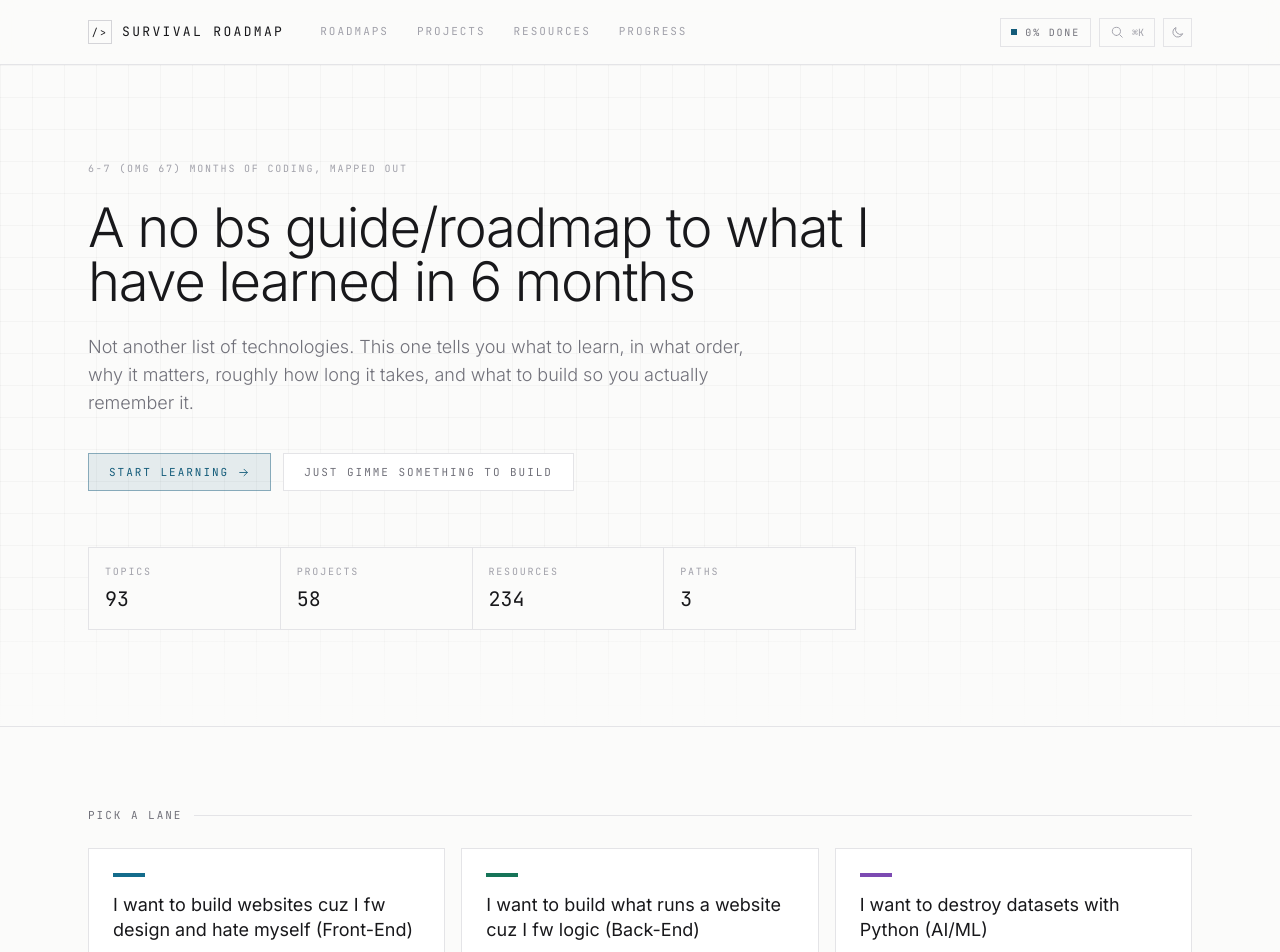
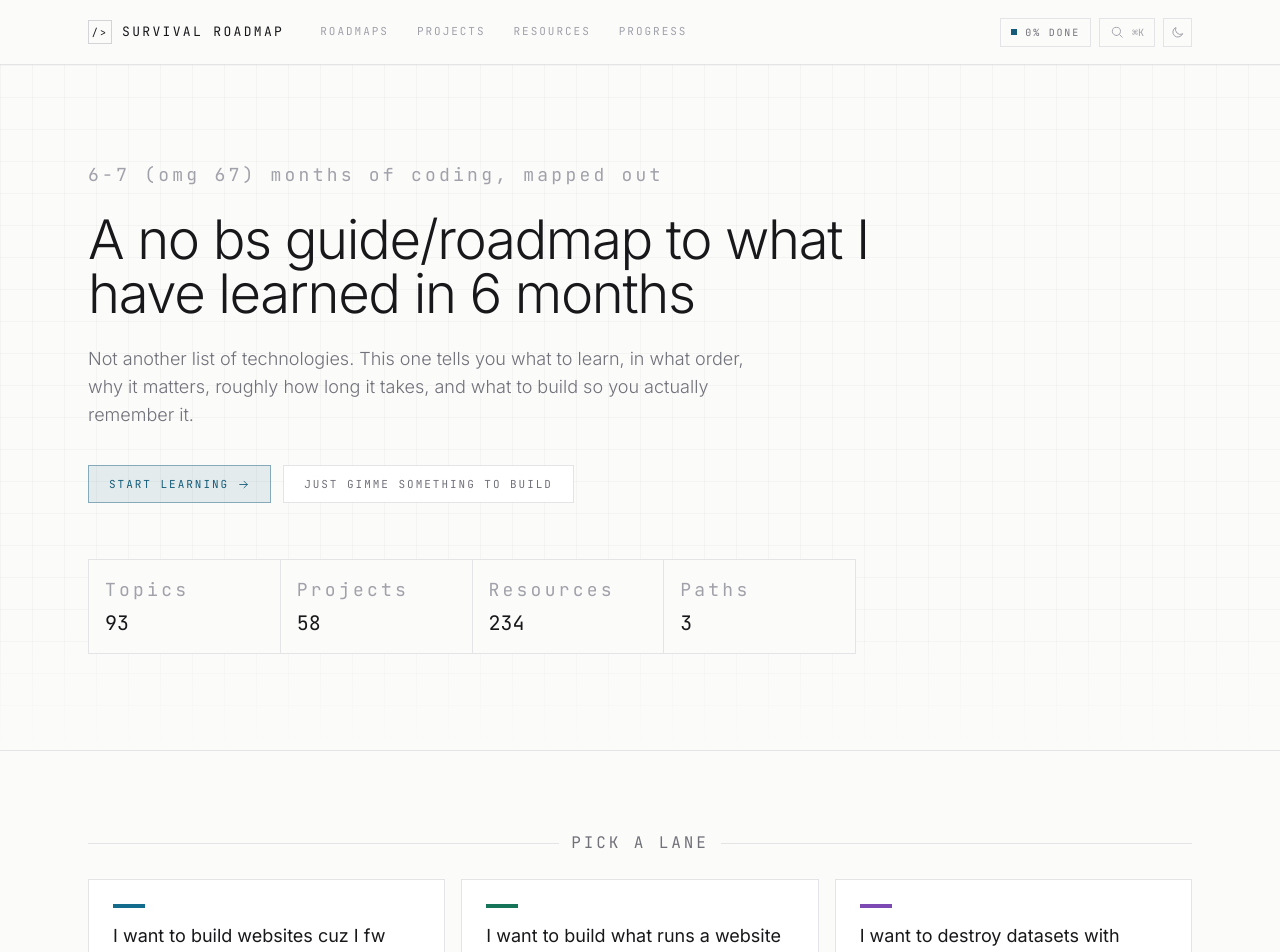
Before and after one commit to aaliyann-exe/coding-survival-roadmap, a Vue app: page / in a window 1280 px wide. Shown: the top 952 px of the page. Built offline with nearby package versions, Linux system fonts and the light colour scheme.

Commit message:
css tweaks

```diff
--- a/src/data/advice.ts
+++ b/src/data/advice.ts
@@ -3,16 +3,16 @@ import type { AdviceCard } from "./types";
 /** The original three advice cards, kept exactly as written. */
 export const generalAdvice: AdviceCard[] = [
   {
-    title: "Embrace the struggle",
-    body: "Learning to code is non-linear. Feeling stuck is a natural part of developing neural pathways for logic, not a sign of lack of ability.",
+    title: "Embrace the ragrra",
+    body: "Trust, seeing hundreds of errors is not only normal, it's good. The more you're stuck on something, the better it is cuz you're ACTUALLY learning something.",
   },
   {
     title: "Build to learn",
-    body: "Reading documentation or tutorials provides familiarity, but building projects, breaking them, and debugging them builds true muscle memory.",
+    body: "Reading docs or watching tutorials is good, but actually building projects no matter how small, breaking them, and debugging them is how you learn.",
   },
   {
-    title: "Prioritize consistency",
-    body: "Devoting 45 minutes of daily, high-focus effort yields vastly superior retention compared to an occasional 8-hour sprint on weekends.",
+    title: "Make it a hobby not a full time j*b",
+    body: "Devoting even just 45 minutes of daily, high-focus effort is sooo much better than trying to do 8 hour sprints and then burning yourself out and losing all your spark.",
   },
 ];
 
--- a/src/style.css
+++ b/src/style.css
@@ -79,7 +79,7 @@
   body {
     /* No colour transition here: only body would animate while every other
        surface swaps instantly, which reads as a broken half-themed flash. */
-    @apply bg-canvas text-ink antialiased;
+    @apply antialiased bg-canvas text-ink;
     overflow-x: hidden;
   }
 
@@ -112,15 +112,17 @@
 --------------------------------------------------------------------------- */
 @layer components {
   .label-mono {
-    @apply font-mono text-[10px] uppercase tracking-widest text-faint;
+    @apply font-mono text-[18px] tracking-widest text-faint;
   }
 
   .rule-heading {
-    @apply flex items-center gap-3 font-mono text-[11px] uppercase tracking-widest text-muted;
+    @apply items-center flex gap-3 font-mono text-[16px] uppercase tracking-widest text-muted;
   }
+
+  .rule-heading::before,
   .rule-heading::after {
     content: "";
-    @apply h-px flex-1 bg-line;
+    @apply flex-1 h-px bg-line;
   }
 
   .panel {
--- a/src/views/HomeView.vue
+++ b/src/views/HomeView.vue
@@ -83,7 +83,12 @@ function openNext() {
       />
 
       <div class="relative max-w-6xl px-4 py-16 mx-auto sm:px-6 sm:py-24">
-        <p class="mb-6 label-mono">6-7 (omg 67) months of coding, mapped out</p>
+        <p class="mb-6 label-mono seesaw-text">
+          <span class="seesaw-num num-6">6</span>-<span class="seesaw-num num-7"
+            >7</span
+          >
+          (omg 67) months of coding, mapped out
+        </p>
 
         <h1
           class="max-w-4xl text-3xl font-light leading-[1.15] tracking-tight text-ink md:text-5xl lg:text-[3.4rem]"
@@ -275,7 +280,8 @@ function openNext() {
               <p
                 class="text-base font-light leading-relaxed text-muted md:text-[17px]"
               >
-                Anws, enough yapping, let's get into it 😋
+                Anws, enough with the yappucino, let's get to the programmucino
+                😋
               </p>
             </div>
           </div>
@@ -439,7 +445,7 @@ function openNext() {
     <!-- =========================================================== ADVICE -->
     <section class="max-w-6xl px-4 mx-auto py-14 sm:px-6 sm:py-20">
       <div class="mb-10">
-        <p class="mb-2 label-mono">guideline</p>
+        <p class="mb-2 label-mono">Guideline</p>
         <h2 class="text-xl font-normal text-ink">
           Best Practices &amp; Advice
         </h2>
@@ -491,3 +497,47 @@ function openNext() {
     </section>
   </div>
 </template>
+
+<style>
+.seesaw-num {
+  display: inline-block;
+  transition: transform 0.2s ease;
+}
+
+/* Start the animation when hovering over the paragraph */
+.seesaw-text:hover .num-6 {
+  animation: moveUpFirst 1.2s ease-in-out infinite;
+}
+
+.seesaw-text:hover .num-7 {
+  animation: moveDownFirst 1.2s ease-in-out infinite;
+}
+
+/* 6 goes up first, then down */
+@keyframes moveUpFirst {
+  0%,
+  100% {
+    transform: translateY(0);
+  }
+  25% {
+    transform: translateY(-5px);
+  }
+  75% {
+    transform: translateY(5px);
+  }
+}
+
+/* 7 goes down first, then up */
+@keyframes moveDownFirst {
+  0%,
+  100% {
+    transform: translateY(0);
+  }
+  25% {
+    transform: translateY(5px);
+  }
+  75% {
+    transform: translateY(-5px);
+  }
+}
+</style>
```
